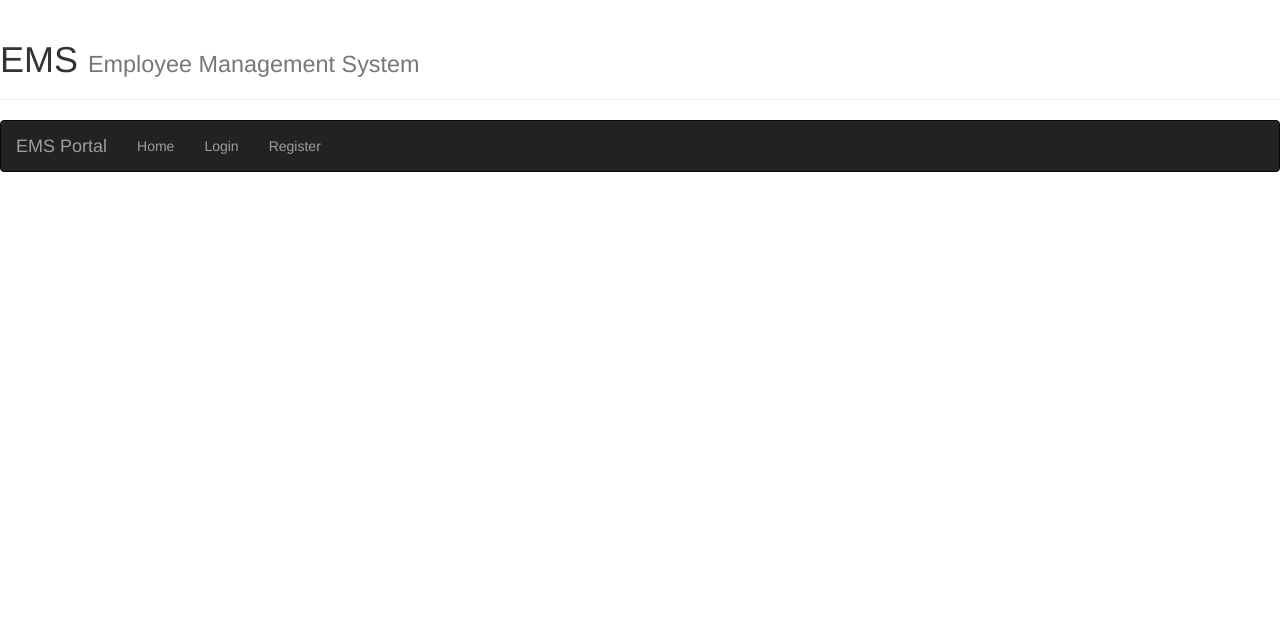
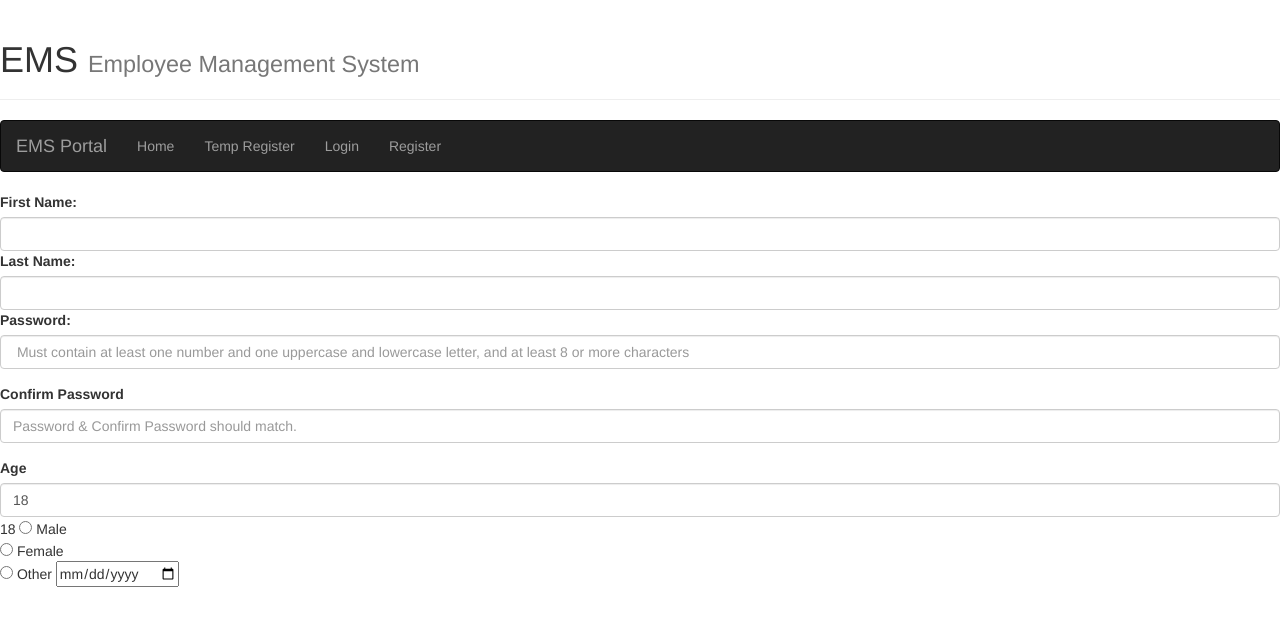
Before and after one commit to roshanzameerali/emsfrontend, an Angular app: page /tempreg in a window 1280 px wide. Before the commit this address led to /. Shown: the top 626 px of the page. Built offline with nearby package versions, Linux system fonts and the light colour scheme.

Commit message:
password validation 20 percent done

```diff
--- a/src/app/app-routing.module.ts
+++ b/src/app/app-routing.module.ts
@@ -5,13 +5,15 @@ import { DashboardComponent } from './dashboard/dashboard.component';
 import { HomePageComponent } from './home-page/home-page.component';
 import { LoginComponent } from './login/login.component';
 import { RegisterComponent } from './register/register.component';
+import { TempregComponent } from './tempreg/tempreg.component';
 
 const routes: Routes = [
   { path: 'homepage', component: HomePageComponent},
   { path: 'register', component: RegisterComponent},
   { path: 'login', component: LoginComponent},
   { path: 'dashboard', component: DashboardComponent},
-  { path: 'admindashboard', component: AdmindashboardComponent}
+  { path: 'admindashboard', component: AdmindashboardComponent},
+  {path: 'tempreg', component: TempregComponent}
 ];
 
 @NgModule({
@@ -20,4 +22,4 @@ const routes: Routes = [
 })
 export class AppRoutingModule { }
 export const routingComponents = [HomePageComponent,RegisterComponent,
-LoginComponent,DashboardComponent,AdmindashboardComponent]
+LoginComponent,DashboardComponent,AdmindashboardComponent,TempregComponent]
--- a/src/app/app.component.html
+++ b/src/app/app.component.html
@@ -9,7 +9,7 @@
     </div>
     <ul class="nav navbar-nav">
       <li><a routerLink="/homepage">Home</a></li>
-
+      <li><a routerLink="/tempreg">Temp Register</a></li>
       <li><a routerLink="/login">Login</a></li>
       <li><a routerLink="/register">Register</a></li>
     </ul>
--- a/src/app/app.module.ts
+++ b/src/app/app.module.ts
@@ -10,12 +10,16 @@ import { FormsModule } from '@angular/forms';
 import { LoginService } from './services/login.service';
 import { AdmindashboardComponent } from './admindashboard/admindashboard.component';
 import { AdminDashboardService } from './services/admindashboard.service';
+import { TempregComponent } from './tempreg/tempreg.component';
+//import { MustMatchDirective } from './_helpers/must-match.directive';
 
 @NgModule({
   declarations: [
     AppComponent,
     routingComponents,
-    AdmindashboardComponent
+    AdmindashboardComponent,
+    TempregComponent,
+    //MustMatchDirective
   ],
   imports: [
     BrowserModule,
--- a/src/app/models/register.model.ts
+++ b/src/app/models/register.model.ts
@@ -17,7 +17,7 @@ export class Register{
 
 
     constructor(Employee_Id:number=0,First_Name:string="",Last_Name:string="",Password:string="",Confirm_Password:string="",
-    Age:number=0,Gender:string="",Role:string="NotAssigned",DOB:string="",Email_id:string="",mobile_number: string="",Address:string="",
+    Age:number=18,Gender:string="",Role:string="NotAssigned",DOB:string="",Email_id:string="",mobile_number: string="",Address:string="",
     City:string="",State:string="",Pincode:number=0) {
 
         this.Employee_Id = Employee_Id;
--- a/src/app/register/register.component.html
+++ b/src/app/register/register.component.html
@@ -6,7 +6,7 @@
         <tbody>
           <tr>
             <th scope="row">First_Name:</th>
-            <td><input type="text"  [(ngModel)]="register.First_Name" >
+            <td><input type="text"  [(ngModel)]="register.First_Name" ngModel minlength="4">
 
             </td>
           </tr>
--- /dev/null
+++ b/src/app/tempreg/tempreg.component.html
@@ -0,0 +1,84 @@
+<!-- First name field -->
+<label>First Name:</label>
+<input id="firstname" name="firstname" class="form-control"
+      required minlength="2"
+      [(ngModel)]="register.First_Name" #fname="ngModel" >
+        {{register.First_Name}}
+    <div *ngIf="fname.invalid && (fname.dirty || fname.touched)"
+        class="alert alert-danger">
+
+        <div *ngIf="fname.errors.required">
+            Name is required.
+        </div>
+        <div *ngIf="fname.errors.minlength">
+            Name must be at least 2 characters long.
+        </div>
+
+    </div>
+    <!-- LAst name field  -->
+
+    <label>Last Name:</label>
+<input id="lastname" name="lastname" class="form-control"
+      required minlength="2"
+      [(ngModel)]="register.Last_Name" #lname="ngModel" >
+{{register.Last_Name}}
+    <div *ngIf="lname.invalid && (lname.dirty || lname.touched)"
+        class="alert alert-danger">
+
+        <div *ngIf="lname.errors.required">
+            Name is required.
+        </div>
+        <div *ngIf="lname.errors.minlength">
+            Last Name must be at least 2 characters long.
+        </div>
+
+    </div>
+
+    <!-- Password Field -->
+<label>Password:</label>
+    <div class="form-group">
+        <input type="password" [(ngModel)]="register.Password" name="password" placeholder=" Must contain at least one number and one uppercase and lowercase letter, and at least 8 or more characters" class="form-control" required #password="ngModel" pattern="(?=.*\d)(?=.*[a-z])(?=.*[A-Z]).{8,}" />
+        {{register.Password}}
+        <div *ngIf="password.invalid && (password.dirty || password.touched)" class="alert alert-danger">
+          <div *ngIf="password.errors.required"> Password is required. </div>
+          <div *ngIf="password.errors.pattern"> Must contain at least one number and one uppercase and lowercase letter, and at least 8 or more characters.</div>
+        </div>
+       </div>
+ <label>Confirm Password</label>
+       <div class="form-group">
+        <input type="password" [(ngModel)]="register.Confirm_Password" name="confirmpassword" placeholder="Password & Confirm Password should match." class="form-control" required #confirmpassword="ngModel" pattern="{{ password.value }}" />
+        <div *ngIf=" confirmpassword.invalid && (password.dirty || confirmpassword.touched)" class="alert alert-danger">
+          <div *ngIf="confirmpassword.errors.required"> Confirm password is required. </div>
+          <div *ngIf="confirmpassword.errors.pattern"> Password & Confirm Password does not match.</div>
+        </div>
+       </div>
+
+       <!-- Age Field-->
+
+       <label>Age</label>
+       <input id="age" name="age" class="form-control"
+
+             [(ngModel)]="register.Age" #age="ngModel" min="18" max="56">
+       {{register.Age}}
+           <div *ngIf="age.invalid && (age.dirty || age.touched)"
+               class="alert alert-danger">
+
+               <div *ngIf="age.errors.required">
+                   Age is required.
+               </div>
+               <div *ngIf="age.errors.min">
+                Age is required.
+            </div>
+
+           </div>
+
+        <!--GEdner-->
+
+        <input type="radio" name="gender" value="Male"  [(ngModel)]="register.Gender" > Male<br>
+        <input type="radio" name="gender" value="Female"  [(ngModel)]="register.Gender" > Female<br>
+        <input type="radio" name="gender" value="other"  [(ngModel)]="register.Gender" > Other
+
+
+        <!---DOB-->
+
+        <input type="date"  [(ngModel)]="register.DOB"  >
--- /dev/null
+++ b/src/app/tempreg/tempreg.component.ts
@@ -0,0 +1,35 @@
+import { Component, OnInit } from '@angular/core';
+import { Register } from '../models/register.model';
+import { RegisterService } from '../services/register.service';
+
+@Component({
+  selector: 'app-tempreg',
+  templateUrl: './tempreg.component.html',
+  styleUrls: ['./tempreg.component.css']
+})
+export class TempregComponent implements OnInit {
+  register:Register;
+  registerreturn:any;
+  constructor(private registerService:RegisterService) {
+    this.register = new Register();
+    this.register !== undefined;
+  }
+
+  Register()
+  {
+   //   this.tblcustomer.email_id = this.userprofile[6];
+
+    this.registerService.RegisterTheDetails(this.register).subscribe(
+     user=>{this.registerreturn = user,
+      console.log(this.registerreturn),
+       console.log("Called")} )
+
+
+
+  }
+
+  ngOnInit(): void {
+
+  }
+
+}
--- a/tsconfig.json
+++ b/tsconfig.json
@@ -6,6 +6,7 @@
     "outDir": "./dist/out-tsc",
     "forceConsistentCasingInFileNames": true,
     "strict": true,
+    "strictNullChecks": false,
     "noImplicitReturns": true,
     "noFallthroughCasesInSwitch": true,
     "sourceMap": true,
```
Also changed, not shown: src/app/tempreg/tempreg.component.css (added), 1 other file (tests, documents, lock files or other folders).
